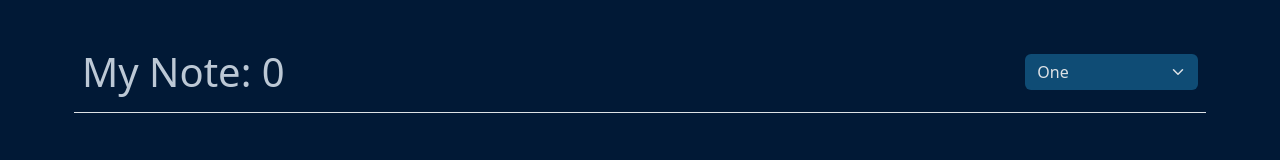
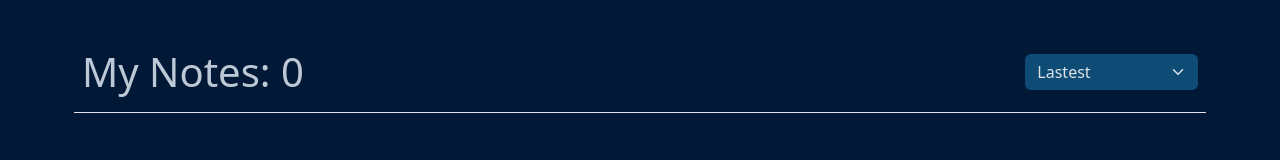
Before and after one commit to MohammadrezaNadirkhanloo/Not-App, a React (Vite) app: page / in a window 1280 px wide. Shown: the top 160 px of the page. Built offline with nearby package versions, Linux system fonts and the light colour scheme.

Commit message:
Feat : add select

```diff
--- a/src/components/Header.jsx
+++ b/src/components/Header.jsx
@@ -1,20 +1,26 @@
+import { useState } from "react";
+
 function Header({ datas }) {
+  const [sort, setSort] = useState("1");
   const allData = datas.length;
+
   return (
     <>
       <div className="col-lg-10">
         <h1 className="text_color m-0">
-          My Note: <span>{allData}</span>
+          My Notes: <span>{allData}</span>
         </h1>
       </div>
       <div data-bs-theme="dark" className="col-lg-2">
         <select
           className="form-select bg_input border-0 cursor"
           aria-label="Default select example"
+          value={sort}
+          onChange={(e) => setSort(e.target.value)}
         >
-          <option value="1">One</option>
-          <option value="2">Two</option>
-          <option value="3">Three</option>
+          <option value="1">Lastest</option>
+          <option value="2">Earliest</option>
+          <option value="3">Completed</option>
         </select>
       </div>
     </>
```
